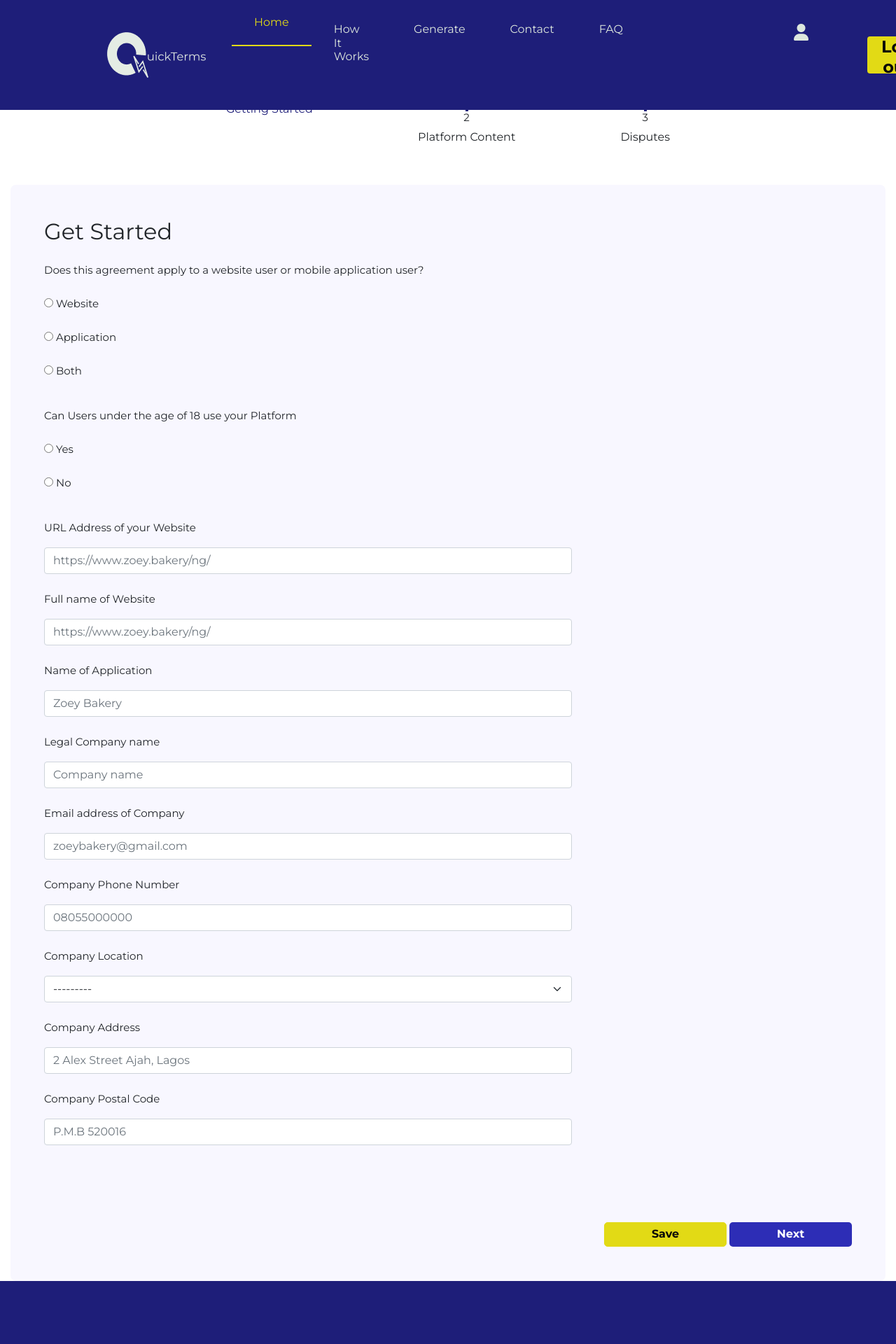
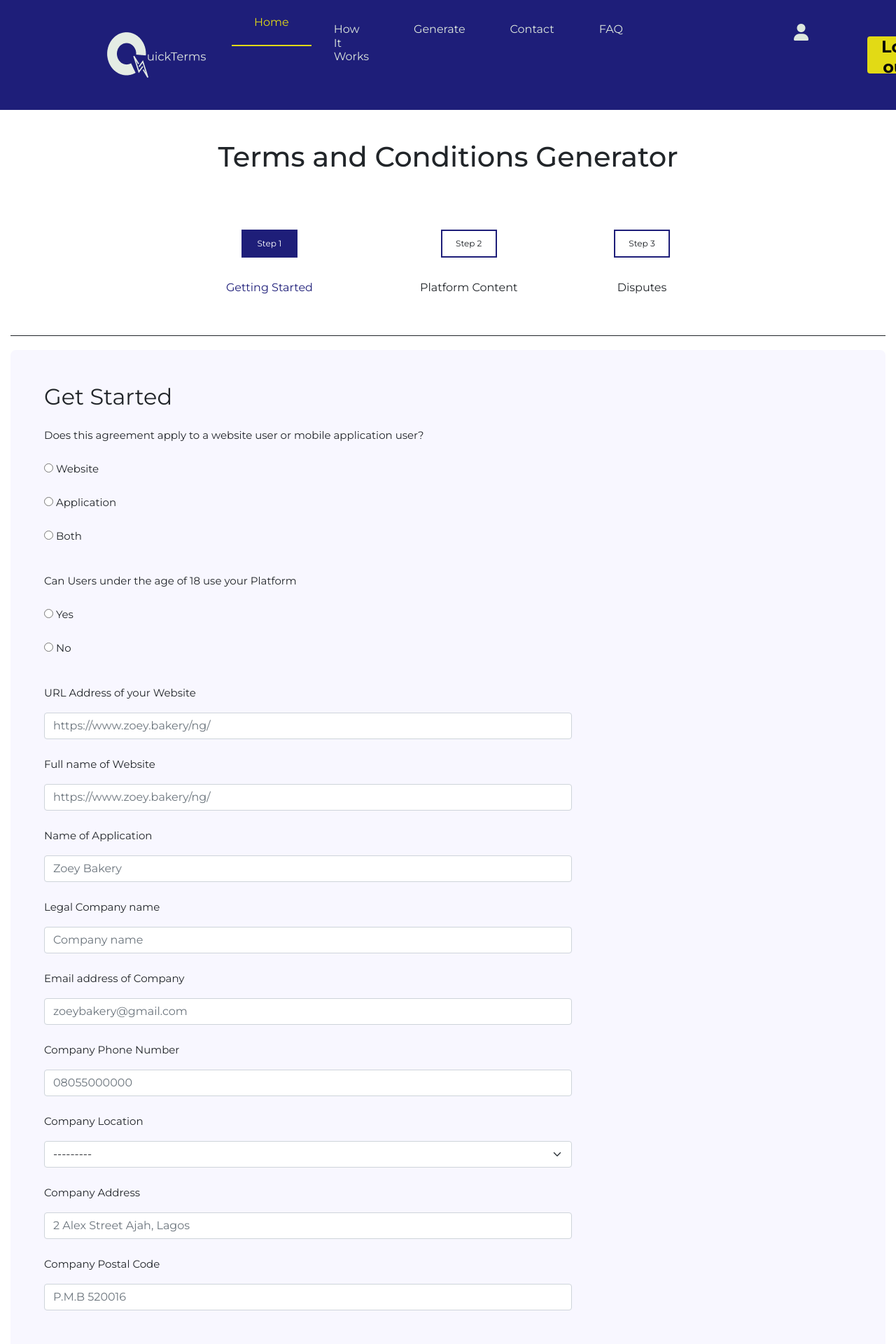
Before and after one commit to zuri-training/Proj-T_C_Gen-Team-74, a Django app: page /gen-form/ in a window 1280 px wide. Shown: the top 1920 px of the page at 70% size. Run offline with Django 4.2, Linux system fonts and the light colour scheme; the visitor is signed in with stand-in values (Sample User, id 1); some libraries are stand-ins or nearby versions; some web fonts are replaced.

Commit message:
Fixed Form Stepper bug

```diff
--- a/tc_site/static/css/form/form.css
+++ b/tc_site/static/css/form/form.css
@@ -13,6 +13,7 @@
 
 #form-block h1 {
     text-align: center;
+    padding-top: 200px;
 }
 #form-block h2 {
     margin: 0;
@@ -27,6 +28,10 @@
 #form-block .container {
     width: auto;
 
+}
+#form-block .form-wrapper {
+    padding-top: 20px;
+    border-top: 1px solid;
 }
 #form-block section {
     background-color: #f8f7ff;
@@ -110,16 +115,16 @@
     -ms-flex-pack: justify;
     justify-content: space-between;
 }
-#form-block #form-block ul.form-stepper > li:not(:last-of-type) {
+#form-block ul.form-stepper > li:not(:last-of-type) {
     margin-bottom: 0.625rem;
     -webkit-transition: margin-bottom 0.4s;
     -o-transition: margin-bottom 0.4s;
     transition: margin-bottom 0.4s;
 }
-#form-block #form-block .form-stepper-horizontal > li:not(:last-of-type) {
+#form-block .form-stepper-horizontal > li:not(:last-of-type) {
     margin-bottom: 0 !important;
 }
-#form-block #form-block .form-stepper-horizontal li {
+#form-block .form-stepper-horizontal li {
     position: relative;
     display: -webkit-box;
     display: -ms-flexbox;
@@ -133,7 +138,7 @@
     -webkit-transition: 0.5s;
     transition: 0.5s;
 }
-#form-block #form-block .form-stepper-horizontal li:not(:last-child):after {
+#form-block .form-stepper-horizontal li:not(:last-child):after {
     position: relative;
     -webkit-box-flex: 1;
     -ms-flex: 1;
@@ -142,16 +147,16 @@
     content: "";
     top: 32%;
 }
-#form-block #form-block .form-stepper-horizontal li:after {
+#form-block .form-stepper-horizontal li:after {
     background-color: #fff;
 }
-#form-block #form-block .form-stepper-horizontal li.form-stepper-completed:after {
+#form-block .form-stepper-horizontal li.form-stepper-completed:after {
     background-color: #fff;
 }
-#form-block #form-block .form-stepper-horizontal li:last-child {
+#form-block .form-stepper-horizontal li:last-child {
     flex: unset;
 }
-#form-block #form-block ul.form-stepper li a .form-stepper-box {
+#form-block ul.form-stepper li a .form-stepper-box {
     display: inline-block;
     width: 80px;
     font-size: 12px;
```
